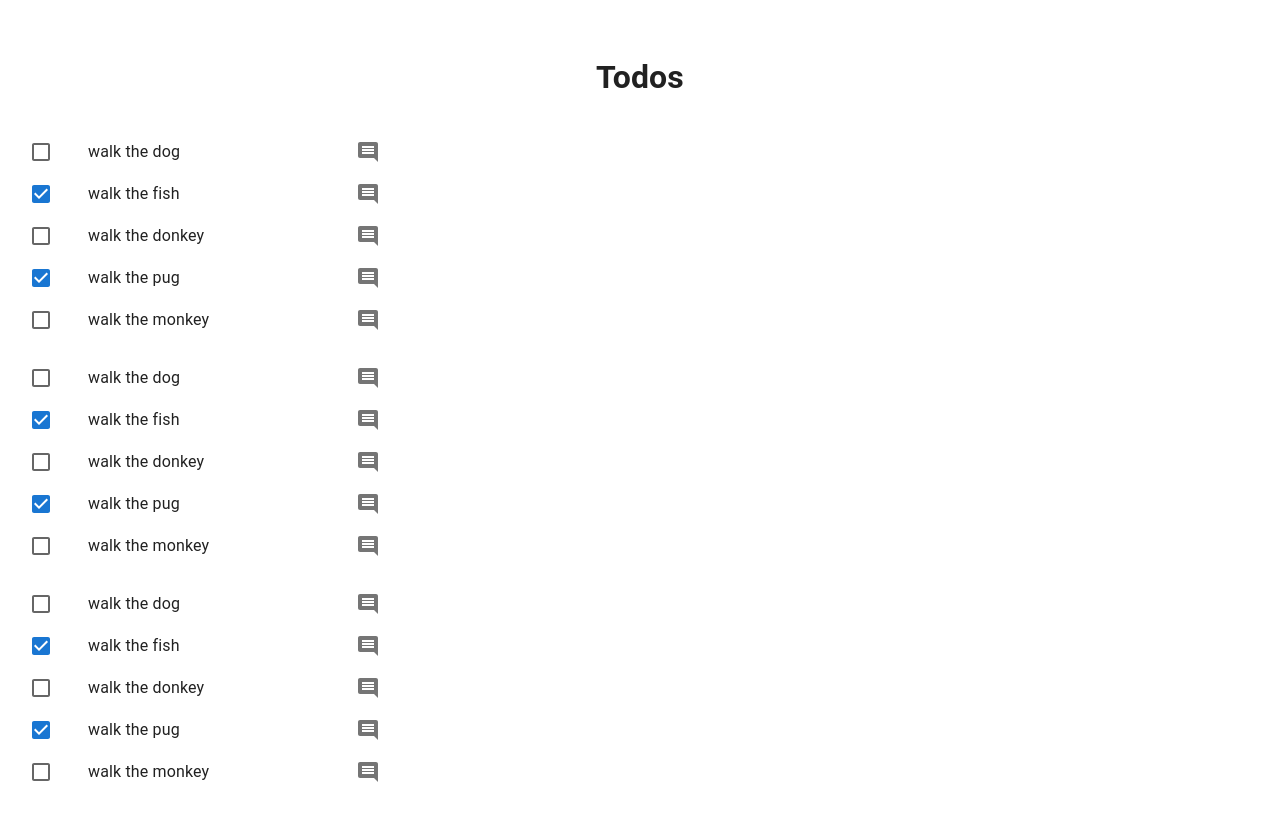
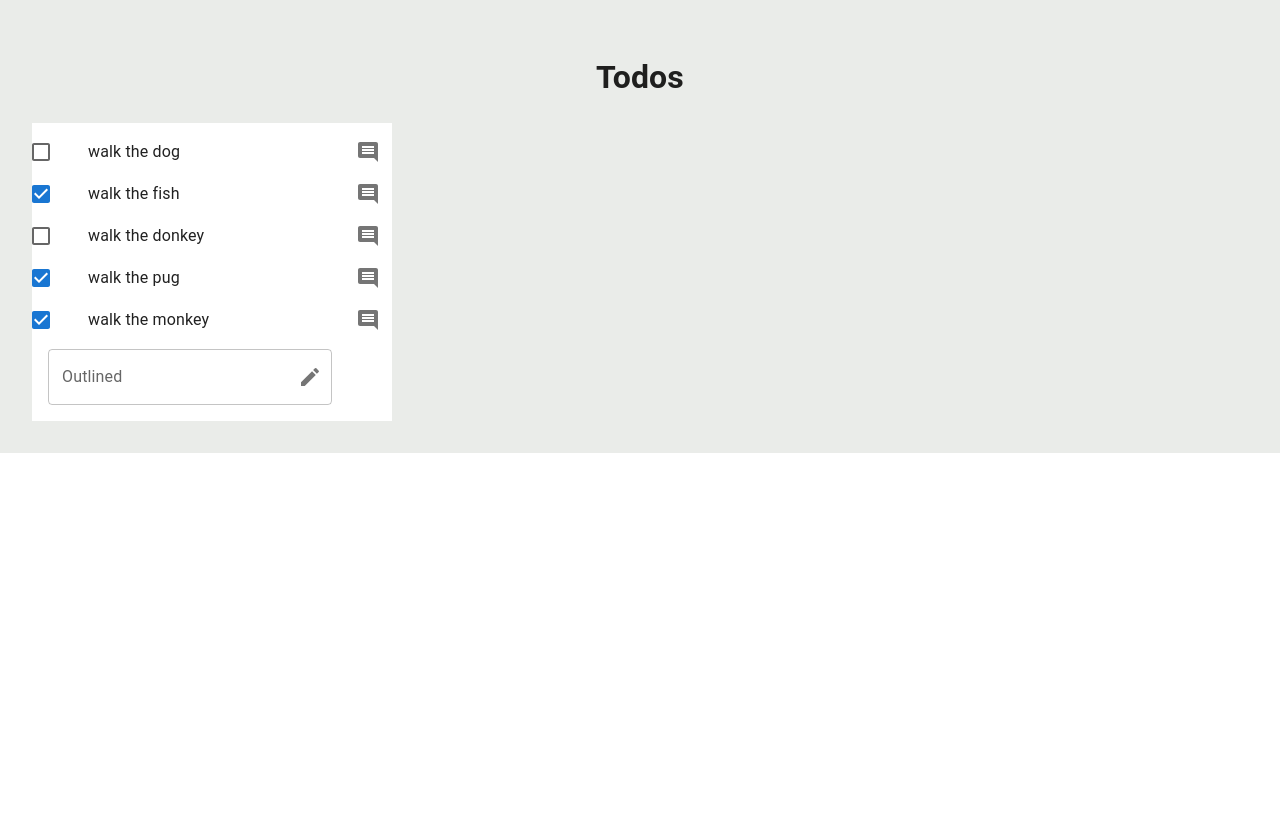
Before and after one commit to DavidBBrand/mui-react-todolist, a React (Vite) app: page / in a window 1280 px wide. Shown: the top 820 px of the page. Built offline with nearby package versions, Linux system fonts and the light colour scheme.

Commit message:
added some things

```diff
--- a/src/App.css
+++ b/src/App.css
@@ -3,6 +3,7 @@
   margin: 0 auto;
   padding: 2rem;
   text-align: center;
+  background: rgba(159, 170, 156, 0.219);
 }
 
 // .logo {
--- a/src/App.jsx
+++ b/src/App.jsx
@@ -10,8 +10,7 @@ function App() {
       <CssBaseLine />
       <h1>Todos</h1>
       <ToDoList />
-      <ToDoList />
-      <ToDoList />
+
     </>
   )
 }
--- /dev/null
+++ b/src/ToDoForm.jsx
@@ -0,0 +1,41 @@
+import ListItem from "@mui/material/ListItem";
+import TextField from "@mui/material/TextField";
+import Create from "@mui/icons-material/Create";
+import { useState } from "react";
+import InputAdornment from '@mui/material/InputAdornment';
+import IconButton from "@mui/material/IconButton";
+
+
+export default function ToDoForm({ addTodo }){
+    const [text, setText] = useState("")
+    const handleChange = (evt) => {
+        setText(evt.target.value)
+    }
+    const handleSubmit = (e) => {
+        e.preventDefault();
+        addTodo();
+        setText();
+    }
+    return (
+        <ListItem>
+          <form onSubmit={handleSubmit}>
+            <TextField
+              id="outlined-basic"
+              label="Outlined"
+              variant="outlined"
+              onChange={handleChange}
+              value={text}
+              InputProps = {{
+                endAdornment: (
+                    <InputAdornment position="end">
+                      <IconButton aria-label="create todo" edge="end" type="submit" >
+                        <Create />
+                      </IconButton>
+                  </InputAdornment>
+                )
+              }}
+            />
+          </form>
+        </ListItem>
+    )
+}
--- /dev/null
+++ b/src/ToDoItem.jsx
@@ -0,0 +1,46 @@
+
+import ListItem from '@mui/material/ListItem';
+import ListItemIcon from '@mui/material/ListItemIcon';
+import ListItemText from '@mui/material/ListItemText';
+import Checkbox from '@mui/material/Checkbox';
+import IconButton from '@mui/material/IconButton';
+import CommentIcon from '@mui/icons-material/Comment';
+import { useState } from "react";
+
+export default function ToDoItem({todo, remove, toggle }) {
+    const labelId = `checkbox-list-label-${todo.id}`;
+    const removeTodo = () => {
+        remove(todo.id);
+    };
+
+    return (
+        <ListItem
+            secondaryAction={
+          <IconButton
+            edge="end"
+            aria-label="comments"
+            onClick={removeTodo}
+            >
+            <CommentIcon />
+          </IconButton>
+        }
+        disablePadding
+        >
+
+
+          <ListItemIcon>
+            <Checkbox
+              edge="start"
+              checked={todo.completed}
+              tabIndex={-1}
+              disableRipple
+              inputProps={{ 'aria-labelledby': labelId }}
+              onChange={toggle}
+            />
+          </ListItemIcon>
+          <ListItemText id={labelId} primary={todo.text} />
+
+      </ListItem>
+    )
+
+}
--- a/src/ToDoList.jsx
+++ b/src/ToDoList.jsx
@@ -1,58 +1,48 @@
 
 import List from '@mui/material/List';
-import ListItem from '@mui/material/ListItem';
-import ListItemIcon from '@mui/material/ListItemIcon';
-import ListItemText from '@mui/material/ListItemText';
-import Checkbox from '@mui/material/Checkbox';
-import IconButton from '@mui/material/IconButton';
-import CommentIcon from '@mui/icons-material/Comment';
+import ToDoItem from "./ToDoItem";
+import ToDoForm from "./ToDoForm";
+
 import { useState } from "react";
-
-
-
+const initialTodos = [
+  {id:1, text: "walk the dog", completed: false},
+  {id:2, text: "walk the fish", completed: true},
+  {id:3, text: "walk the donkey", completed: false},
+  {id:4, text: "walk the pug", completed: true},
+  {id:5, text: "walk the monkey", completed: true},
+];
 
 export default function ToDoList() {
-    const initialTodos = [
-        {id:1, text: "walk the dog", completed: false},
-        {id:2, text: "walk the fish", completed: true},
-        {id:3, text: "walk the donkey", completed: false},
-        {id:4, text: "walk the pug", completed: true},
-        {id:5, text: "walk the monkey", completed: false},
-    ];
-
     const [todos, setTodos] = useState(initialTodos);
 
+    const removeTodo = (id) => {
+      setTodos(prevTodos => {
+        return prevTodos.filter(t => t.id !== id)
+      })
+    }
+    const toggleTodo = (id) => {
+      setTodos(prevTodos => {
+        return prevTodos.map((todo) => {
+          if(todo.id === id) {
+            return { ...todo, completed: !todo.completed }
+          } else {
+            return todo;
+          }
+        })
+      })
+    }
+    const addTodo = (text) => {
+      setTodos(prevTodos => {
+        return [...prevTodos, {text: text, id: 8, completed: false}];
+      });
+     };
     return (
         <List sx={{ width: '100%', maxWidth: 360, bgcolor: 'background.paper' }}>
-            {initialTodos.map((todo) => {
-                const labelId = `checkbox-list-label-${todo.id}`;
+            {todos.map((todo) => {
+              return  <ToDoItem todo={todo}  key={todo.id} remove={removeTodo} toggle={() => toggleTodo(todo.id)} />;
 
-                return (
-                    <ListItem
-                        key={todo.id}
-                        secondaryAction={
-                      <IconButton edge="end" aria-label="comments">
-                        <CommentIcon />
-                      </IconButton>
-                    }
-                    disablePadding
-                    >
-
-
-                      <ListItemIcon>
-                        <Checkbox
-                          edge="start"
-                          checked={todo.completed}
-                          tabIndex={-1}
-                          disableRipple
-                          inputProps={{ 'aria-labelledby': labelId }}
-                        />
-                      </ListItemIcon>
-                      <ListItemText id={labelId} primary={todo.text} />
-
-                  </ListItem>
-                )
             })}
+            <ToDoForm addTodo={addTodo} />
         </List>
     )
 }
```
